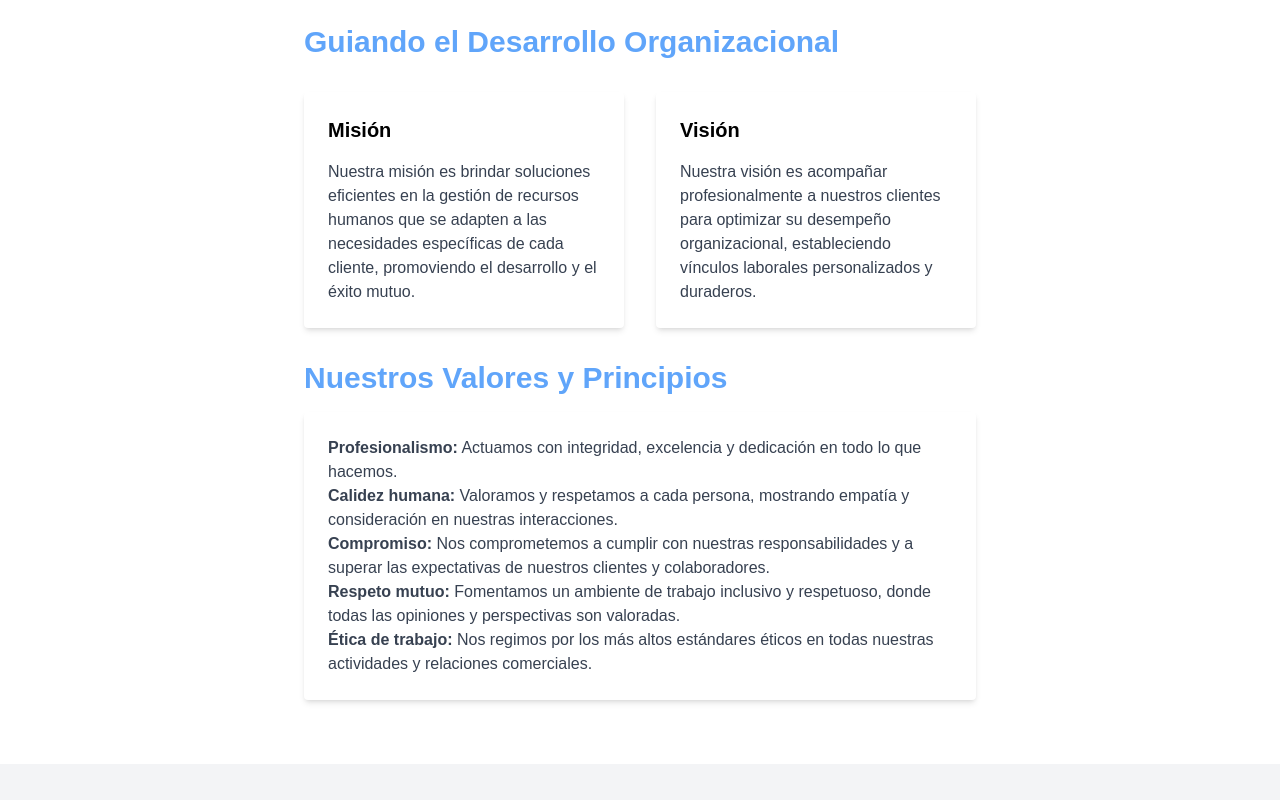
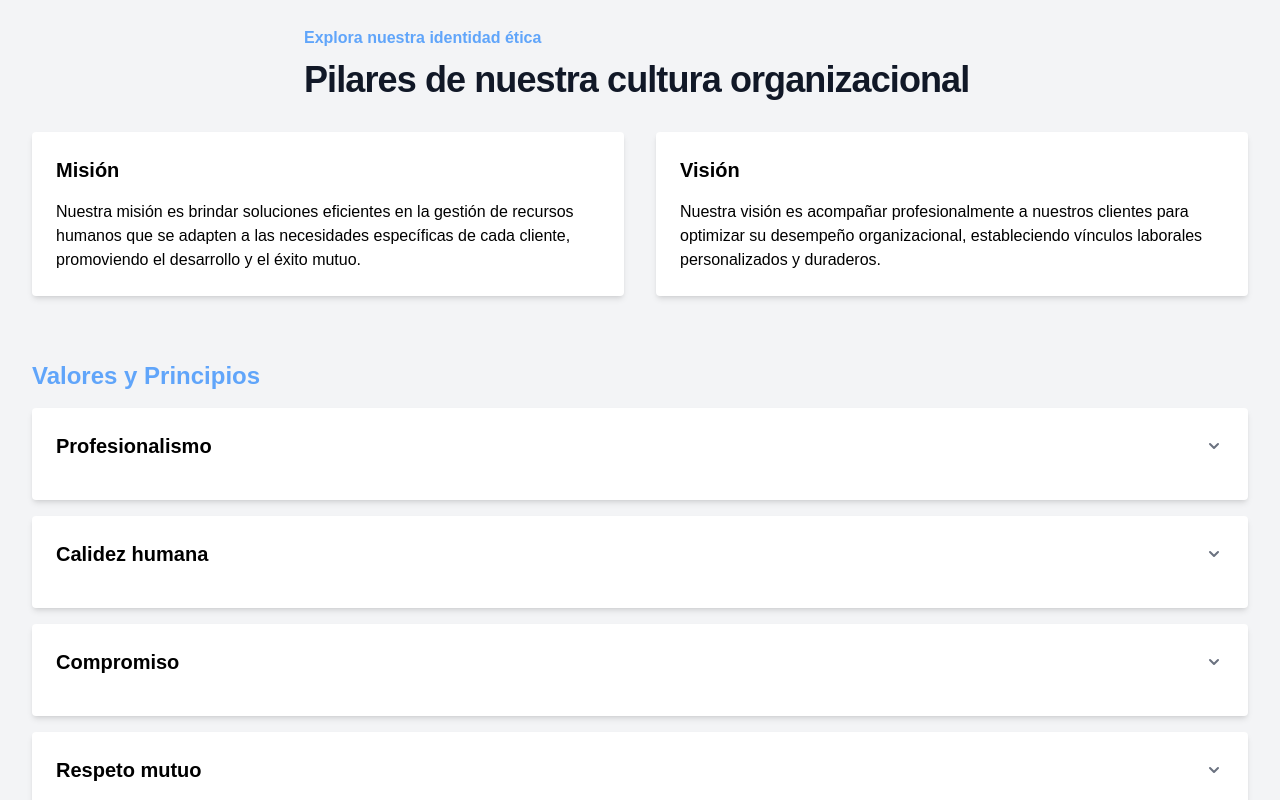
Before and after one commit to prltagustina/permol-web, a React (Create React App) app: page / in a window 1280 px wide. Shown: the part 1540-2340 px from the top of the page. Built offline with nearby package versions, Linux system fonts and the light colour scheme.

Commit message:
redesign of values component

```diff
--- a/src/components/Contact.jsx
+++ b/src/components/Contact.jsx
@@ -6,13 +6,13 @@ import { motion } from "framer-motion";
 const animationProps = {
   initial: { opacity: 0, y: 20 },
   whileInView: { opacity: 1, y: 0 },
-  transition: { duration: 0.8, ease: [0.42, 0, 0.58, 1] },
+  transition: { duration: 0.5, ease: "easeOut" }, // Reducir la duración de la animación
   viewport: { once: true },
 };
 
 const staggeredAnimationProps = (delay) => ({
   ...animationProps,
-  transition: { ...animationProps.transition, delay },
+  transition: { ...animationProps.transition, delay: delay * 0.5 }, // Ajustar el retraso de la animación
 });
 
 function Contact() {
--- a/src/components/Header.jsx
+++ b/src/components/Header.jsx
@@ -1,31 +1,9 @@
-import React, { useState, useEffect } from "react";
+import React from "react";
 import HamburguerMenu from "./HamburguerMenu";
 
 function Header() {
-  const [isScrolled, setIsScrolled] = useState(false);
-
-  useEffect(() => {
-    const handleScroll = () => {
-      if (window.scrollY > 0) {
-        setIsScrolled(true);
-      } else {
-        setIsScrolled(false);
-      }
-    };
-
-    window.addEventListener("scroll", handleScroll);
-
-    return () => {
-      window.removeEventListener("scroll", handleScroll);
-    };
-  }, []);
-
   return (
-    <header
-      className={`fixed top-0 left-0 right-0 bg-blue-900 text-white p-4 z-10 transition-opacity duration-500 ease-in-out ${
-        isScrolled ? "opacity-0" : "opacity-100"
-      }`}
-    >
+    <header className="fixed top-0 left-0 right-0 bg-blue-900 text-white p-4 z-10">
       <div className="container mx-auto flex justify-between items-center">
         <div className="text-2xl font-bold">Permol</div>
         <nav className="hidden md:block">
--- a/src/components/Hero.jsx
+++ b/src/components/Hero.jsx
@@ -31,26 +31,14 @@ function Hero() {
     window.open(`https://wa.me/${phoneNumber}?text=${message}`, "_blank");
   };
 
-  const titleVariants = {
-    hidden: { y: 20, opacity: 0 },
+  const descriptionVariants = {
+    hidden: { opacity: 0, y: 20 },
     visible: {
+      opacity: 1,
       y: 0,
-      opacity: 1,
-      transition: { duration: 1, delay: 0.5, ease: "easeInOut" },
+      transition: { duration: 1, ease: "easeInOut" },
     },
-  };
-
-  const descriptionVariants = {
-    hidden: { y: 20, opacity: 0 },
-    visible: {
-      y: 0,
-      opacity: 1,
-      transition: { duration: 1, delay: 0.8, ease: "easeInOut" },
-    },
-    hover: {
-      scale: 1.1,
-      transition: { duration: 0.3 },
-    },
+    hover: { scale: 1.1, transition: { duration: 0.3 } },
   };
 
   return (
@@ -87,7 +75,7 @@ function Hero() {
               />
               <div className="absolute inset-0 bg-black bg-opacity-50 flex flex-col items-center justify-center px-4 transition-opacity duration-1000">
                 <motion.h1
-                  variants={titleVariants}
+                  variants={descriptionVariants}
                   initial="hidden"
                   animate={inView ? "visible" : ""}
                   className="text-4xl md:text-5xl lg:text-6xl font-bold mb-4 text-center"
--- a/src/components/Values.jsx
+++ b/src/components/Values.jsx
@@ -1,39 +1,67 @@
-import React from "react";
+import React, { useState } from "react";
 import { motion } from "framer-motion";
-import { useInView } from "react-intersection-observer";
+import { HiChevronDown } from "react-icons/hi";
 
-function Values() {
-  const [ref, inView] = useInView({
-    triggerOnce: true,
-    threshold: 0.1,
-  });
+const Values = () => {
+  const [expandedIndex, setExpandedIndex] = useState(null);
 
-  const itemVariants = {
-    hidden: { opacity: 0, y: 20 },
-    visible: { opacity: 1, y: 0 },
+  const values = [
+    {
+      title: "Profesionalismo",
+      description:
+        "Actuamos con integridad, excelencia y dedicación en todo lo que hacemos.",
+    },
+    {
+      title: "Calidez humana",
+      description:
+        "Valoramos y respetamos a cada persona, mostrando empatía y consideración en nuestras interacciones.",
+    },
+    {
+      title: "Compromiso",
+      description:
+        "Nos comprometemos a cumplir con nuestras responsabilidades y a superar las expectativas de nuestros clientes y colaboradores.",
+    },
+    {
+      title: "Respeto mutuo",
+      description:
+        "Fomentamos un ambiente de trabajo inclusivo y respetuoso, donde todas las opiniones y perspectivas son valoradas.",
+    },
+    {
+      title: "Ética de trabajo",
+      description:
+        "Nos regimos por los más altos estándares éticos en todas nuestras actividades y relaciones comerciales.",
+    },
+  ];
+
+  const handleItemClick = (index) => {
+    setExpandedIndex(index === expandedIndex ? null : index);
   };
 
   return (
-    <section id="values" className="py-8 md:py-16">
-      <div className="container mx-auto max-w-7xl px-6 lg:px-8" ref={ref}>
+    <section id="values" className="py-8 md:py-16 bg-gray-100">
+      <div className="container mx-auto max-w-7xl px-6 lg:px-8">
         <motion.div
-          className="mx-auto max-w-2xl lg:text-left"
-          initial="hidden"
-          animate={inView ? "visible" : "hidden"}
-          variants={itemVariants}
-          transition={{ duration: 0.8, delay: 0.2 }}
+          className="mx-auto max-w-2xl text-left mb-8"
+          initial={{ opacity: 0, y: 20 }}
+          animate={{ opacity: 1, y: 0 }}
+          transition={{ duration: 0.8, ease: "easeInOut" }}
         >
-          <h2 className="text-3xl font-semibold text-blue-400 mb-4">
-            Guiando el Desarrollo Organizacional
+          <h2 className="text-base font-semibold leading-7 text-blue-400">
+            Explora nuestra identidad ética
           </h2>
-          <div className="grid grid-cols-1 md:grid-cols-2 gap-8 mt-8">
+          <p className="mt-2 text-3xl font-bold tracking-tight text-gray-900 sm:text-4xl">
+            Pilares de nuestra cultura organizacional
+          </p>
+        </motion.div>
+        <div className="grid grid-cols-1 md:grid-cols-2 gap-8">
           <motion.div
             className="value bg-white p-6 shadow-md rounded"
-              variants={itemVariants}
-              transition={{ duration: 0.8, delay: 0.4 }}
+            initial={{ opacity: 0, x: -20 }}
+            animate={{ opacity: 1, x: 0 }}
+            transition={{ duration: 0.8, ease: "easeInOut" }}
           >
             <h3 className="text-xl font-semibold mb-4">Misión</h3>
-              <p className="text-gray-700">
+            <p>
               Nuestra misión es brindar soluciones eficientes en la gestión de
               recursos humanos que se adapten a las necesidades específicas de
               cada cliente, promoviendo el desarrollo y el éxito mutuo.
@@ -41,62 +69,57 @@ function Values() {
           </motion.div>
           <motion.div
             className="value bg-white p-6 shadow-md rounded"
-              variants={itemVariants}
-              transition={{ duration: 0.8, delay: 0.6 }}
+            initial={{ opacity: 0, x: 20 }}
+            animate={{ opacity: 1, x: 0 }}
+            transition={{ duration: 0.8, ease: "easeInOut" }}
           >
             <h3 className="text-xl font-semibold mb-4">Visión</h3>
-              <p className="text-gray-700">
+            <p>
               Nuestra visión es acompañar profesionalmente a nuestros clientes
-                para optimizar su desempeño organizacional, estableciendo
-                vínculos laborales personalizados y duraderos.
+              para optimizar su desempeño organizacional, estableciendo vínculos
+              laborales personalizados y duraderos.
             </p>
           </motion.div>
+          <div className="col-span-2 mt-8">
+            <h2 className="text-2xl font-semibold text-blue-400 mb-4">
+              Valores y Principios
+            </h2>
+            {values.map((value, index) => (
+              <motion.div
+                key={index}
+                className="value bg-white p-6 shadow-md rounded cursor-pointer"
+                onClick={() => handleItemClick(index)}
+                style={{ marginBottom: "1rem" }}
+                initial={{ opacity: 0, y: 20 }}
+                animate={{ opacity: 1, y: 0 }}
+                transition={{ duration: 0.5, ease: "easeInOut" }}
+              >
+                <h3 className="text-xl font-semibold mb-4 flex justify-between items-center">
+                  {value.title}
+                  <HiChevronDown
+                    className="text-gray-500"
+                    style={{
+                      transform:
+                        expandedIndex === index ? "rotate(180deg)" : "",
+                    }}
+                  />
+                </h3>
+                {expandedIndex === index && (
+                  <motion.p
+                    initial={{ height: 0, opacity: 0 }}
+                    animate={{ height: "auto", opacity: 1 }}
+                    transition={{ duration: 0.5, ease: "easeInOut" }}
+                  >
+                    {value.description}
+                  </motion.p>
+                )}
+              </motion.div>
+            ))}
           </div>
-          <motion.div
-            className="mt-8"
-            variants={itemVariants}
-            transition={{ duration: 0.8, delay: 0.8 }}
-          >
-            <h2 className="text-3xl font-semibold text-blue-400 mb-4">
-              Nuestros Valores y Principios
-            </h2>
-            <motion.div
-              className="value bg-white p-6 shadow-md rounded"
-              variants={itemVariants}
-              transition={{ duration: 0.8, delay: 1 }}
-            >
-              <ul className="text-gray-700">
-                <li>
-                  <strong>Profesionalismo:</strong> Actuamos con integridad,
-                  excelencia y dedicación en todo lo que hacemos.
-                </li>
-                <li>
-                  <strong>Calidez humana:</strong> Valoramos y respetamos a cada
-                  persona, mostrando empatía y consideración en nuestras
-                  interacciones.
-                </li>
-                <li>
-                  <strong>Compromiso:</strong> Nos comprometemos a cumplir con
-                  nuestras responsabilidades y a superar las expectativas de
-                  nuestros clientes y colaboradores.
-                </li>
-                <li>
-                  <strong>Respeto mutuo:</strong> Fomentamos un ambiente de
-                  trabajo inclusivo y respetuoso, donde todas las opiniones y
-                  perspectivas son valoradas.
-                </li>
-                <li>
-                  <strong>Ética de trabajo:</strong> Nos regimos por los más
-                  altos estándares éticos en todas nuestras actividades y
-                  relaciones comerciales.
-                </li>
-              </ul>
-            </motion.div>
-          </motion.div>
-        </motion.div>
+        </div>
       </div>
     </section>
   );
-}
+};
 
 export default Values;
```
Also changed, not shown: src/components/HamburguerMenu.jsx (+7 -3 lines). Lines whose indentation alone changed are shown as unchanged.
